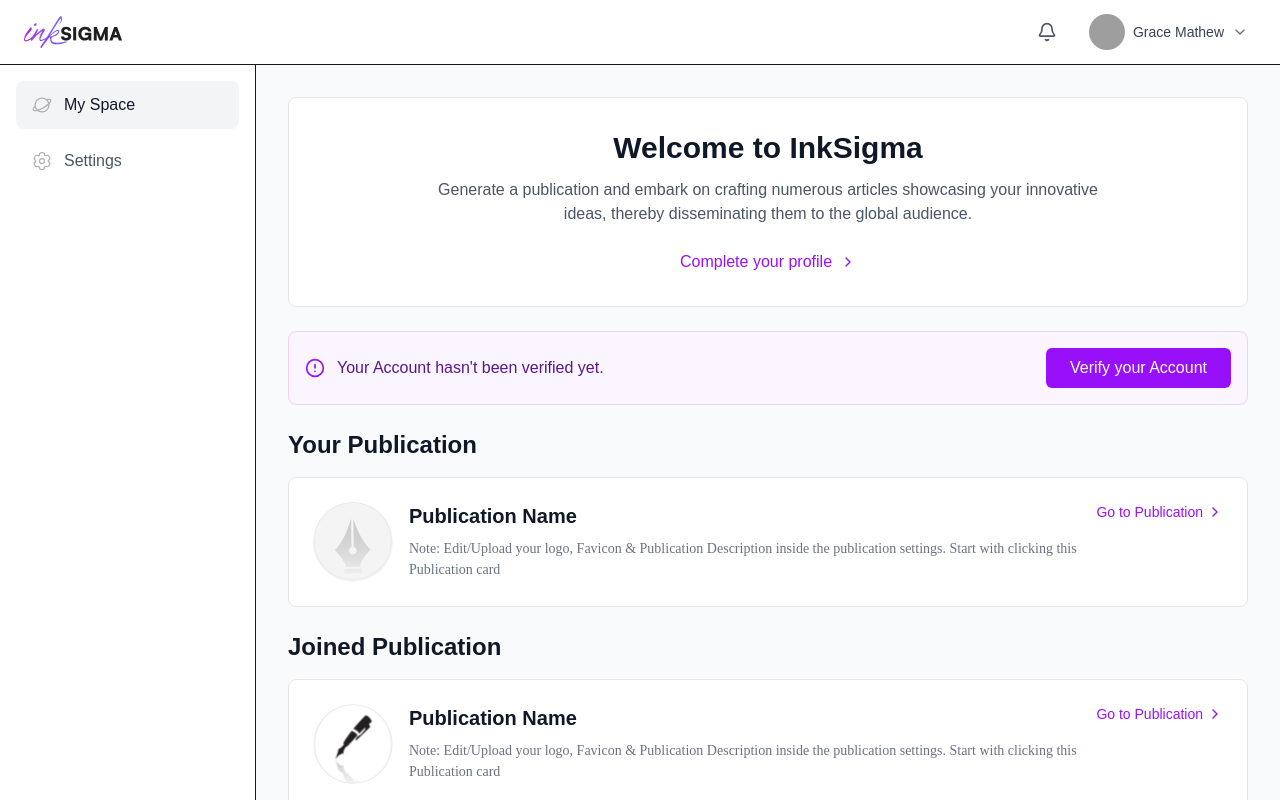
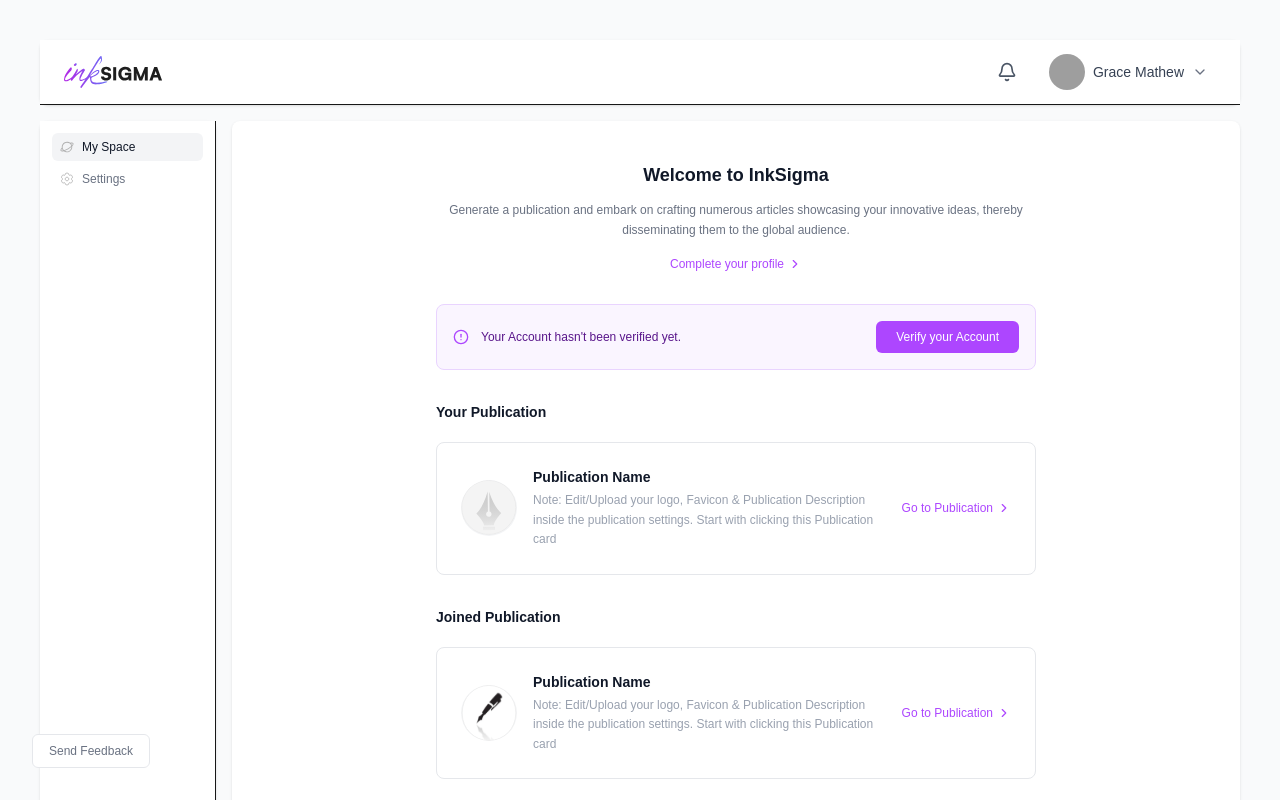
Before and after one commit to inksigmaaa/InkSigma, a Next.js app: page /dashboard in a window 1280 px wide. Shown: the top 800 px of the page. Built offline with nearby package versions, Linux system fonts and the light colour scheme; grey boxes are pictures that could not be loaded.

Commit message:
update the dashboard

```diff
--- a/src/app/dashboard/page.jsx
+++ b/src/app/dashboard/page.jsx
@@ -4,62 +4,64 @@
 
 export default function DashboardPage() {
   return (
-    <div className="min-h-screen bg-gray-50">
-      <DashboardNavbar />
+    <div className="min-h-screen bg-gray-50 p-4">
+      {/* Header Container */}
+      <div className="max-w-[1200px] mx-auto bg-white rounded-lg mb-4 shadow-sm">
+        <DashboardNavbar />
+      </div>
 
-      <div className="flex flex-col md:flex-row">
-        <DashboardSidebar />
+      {/* Main Layout with Sidebar and Content */}
+      <div className="max-w-[1200px] mx-auto flex gap-4">
+        {/* Sidebar Container */}
+        <div className="bg-white rounded-lg shadow-sm">
+          <DashboardSidebar />
+        </div>
 
-        <main className="flex-1 p-4 md:p-6 lg:p-8">
-          <div className="max-w-5xl mx-auto space-y-4 md:space-y-6">
+        {/* Content Area - Single Container */}
+        <main className="flex-1 bg-white rounded-lg shadow-sm px-16 py-10">
+          <div className="max-w-[600px] mx-auto space-y-8">
             {/* Welcome Banner */}
-            <div className="bg-white rounded-lg border border-gray-200 p-4 md:p-6 lg:p-8 text-center">
-              <h1 className="text-2xl md:text-3xl font-bold text-gray-900 mb-2 md:mb-3">Welcome to InkSigma</h1>
-              <p className="text-sm md:text-base text-gray-600 mb-4 md:mb-6 max-w-2xl mx-auto">
+            <div className="text-center">
+              <h1 className="text-lg font-bold text-gray-900 mb-3">Welcome to InkSigma</h1>
+              <p className="text-xs text-gray-500 leading-relaxed mb-4">
                 Generate a publication and embark on crafting numerous articles showcasing your innovative ideas, thereby disseminating them to the global audience.
               </p>
-              <button className="inline-flex items-center gap-2 text-purple-600 hover:text-purple-700 font-medium text-sm md:text-base">
+              <button className="text-purple-500 hover:text-purple-600 text-xs flex items-center gap-1 mx-auto">
                 Complete your profile
-                <ChevronRight className="w-4 h-4" />
+                <ChevronRight className="w-3.5 h-3.5" />
               </button>
             </div>
 
             {/* Verification Alert */}
-            <div className="bg-purple-50 border border-purple-200 rounded-lg p-3 md:p-4 flex flex-col sm:flex-row items-start sm:items-center justify-between gap-3">
+            <div className="bg-purple-50 border border-purple-200 rounded-lg p-4 flex items-center justify-between">
               <div className="flex items-center gap-3">
-                <AlertCircle className="w-5 h-5 text-purple-600 flex-shrink-0" />
-                <p className="text-sm md:text-base text-purple-900 font-medium">Your Account hasn't been verified yet.</p>
+                <AlertCircle className="w-4 h-4 text-purple-500 flex-shrink-0" />
+                <p className="text-xs text-purple-900">Your Account hasn't been verified yet.</p>
               </div>
-              <button className="w-full sm:w-auto bg-purple-600 hover:bg-purple-700 text-white px-4 md:px-6 py-2 rounded-md font-medium transition-colors text-sm md:text-base">
+              <button className="bg-purple-500 hover:bg-purple-600 text-white px-5 py-2 rounded-md text-xs transition-colors whitespace-nowrap">
                 Verify your Account
               </button>
             </div>
 
             {/* Your Publication Section */}
             <section>
-              <h2 className="text-xl md:text-2xl font-bold text-gray-900 mb-3 md:mb-4">Your Publication</h2>
-
-              <div className="bg-white rounded-lg border border-gray-200 p-4 md:p-6">
-                <div className="flex flex-col sm:flex-row items-start justify-between gap-4">
-                  <div className="flex gap-3 md:gap-4 w-full sm:w-auto">
-                    {/* Publication Icon */}
-                    <div className="w-16 h-16 md:w-20 md:h-20 rounded-full bg-gray-100 flex items-center justify-center flex-shrink-0">
-                      <img src="/icons/nib.svg" alt="publication" className="w-16 h-16 md:w-20 md:h-20 rounded-full" />
+              <h2 className="text-sm font-bold text-gray-900 mb-5">Your Publication</h2>
+              <div className="bg-white rounded-lg border border-gray-200 p-6">
+                <div className="flex items-center justify-between">
+                  <div className="flex gap-4 items-center flex-1">
+                    <div className="w-14 h-14 rounded-full bg-gray-100 flex items-center justify-center flex-shrink-0">
+                      <img src="/icons/nib.svg" alt="publication" className="w-14 h-14 rounded-full" />
                     </div>
-
-                    {/* Publication Info */}
                     <div className="flex-1">
-                      <h3 className="text-lg md:text-xl font-semibold text-gray-900 mb-1 md:mb-2">Publication Name</h3>
-                      <p className="text-xs md:text-sm text-gray-500 leading-[150%]" style={{ fontFamily: 'Public Sans' }}>
+                      <h3 className="text-sm font-semibold text-gray-900 mb-1">Publication Name</h3>
+                      <p className="text-xs text-gray-400 leading-relaxed">
                         Note: Edit/Upload your logo, Favicon & Publication Description inside the publication settings. Start with clicking this Publication card
                       </p>
                     </div>
                   </div>
-
-                  {/* Go to Publication Link */}
-                  <button className="flex items-center gap-1 text-purple-600 hover:text-purple-700 font-medium text-sm whitespace-nowrap self-start sm:self-auto">
+                  <button className="flex items-center gap-1 text-purple-500 hover:text-purple-600 text-xs whitespace-nowrap ml-4">
                     Go to Publication
-                    <ChevronRight className="w-4 h-4" />
+                    <ChevronRight className="w-3.5 h-3.5" />
                   </button>
                 </div>
               </div>
@@ -67,38 +69,39 @@
 
             {/* Joined Publication Section */}
             <section>
-              <h2 className="text-xl md:text-2xl font-bold text-gray-900 mb-3 md:mb-4">Joined Publication</h2>
-
-              <div className="bg-white rounded-lg border border-gray-200 p-4 md:p-6">
-                <div className="flex flex-col sm:flex-row items-start justify-between gap-4">
-                  <div className="flex gap-3 md:gap-4 w-full sm:w-auto">
-                    {/* Publication Icon */}
-                    <div className="w-16 h-16 md:w-20 md:h-20 rounded-full bg-gray-100 flex items-center justify-center flex-shrink-0">
-                      <img src="/icons/pen.svg" alt="publication" className="w-16 h-16 md:w-20 md:h-20 rounded-full" />
+              <h2 className="text-sm font-bold text-gray-900 mb-5">Joined Publication</h2>
+              <div className="bg-white rounded-lg border border-gray-200 p-6">
+                <div className="flex items-center justify-between">
+                  <div className="flex gap-4 items-center flex-1">
+                    <div className="w-14 h-14 rounded-full bg-gray-100 flex items-center justify-center flex-shrink-0">
+                      <img src="/icons/pen.svg" alt="publication" className="w-14 h-14 rounded-full" />
                     </div>
-
-                    {/* Publication Info */}
                     <div className="flex-1">
-                      <h3 className="text-lg md:text-xl font-semibold text-gray-900 mb-1 md:mb-2">Publication Name</h3>
-                      <p className="text-xs md:text-sm text-gray-500 leading-[150%]" style={{ fontFamily: 'Public Sans' }}>
+                      <h3 className="text-sm font-semibold text-gray-900 mb-1">Publication Name</h3>
+                      <p className="text-xs text-gray-400 leading-relaxed">
                         Note: Edit/Upload your logo, Favicon & Publication Description inside the publication settings. Start with clicking this Publication card
                       </p>
                     </div>
                   </div>
-
-                  {/* Go to Publication Link */}
-                  <button className="flex items-center gap-1 text-purple-600 hover:text-purple-700 font-medium text-sm whitespace-nowrap self-start sm:self-auto">
+                  <button className="flex items-center gap-1 text-purple-500 hover:text-purple-600 text-xs whitespace-nowrap ml-4">
                     Go to Publication
-                    <ChevronRight className="w-4 h-4" />
+                    <ChevronRight className="w-3.5 h-3.5" />
                   </button>
                 </div>
               </div>
             </section>
 
             {/* Multiple Publication Coming Soon */}
-            <section className="text-center py-8 md:py-12">
-              <p className="text-gray-400 text-base md:text-lg">Multiple Publication coming soon!</p>
+            <section className="bg-gray-50 rounded-lg py-16 text-center">
+              <p className="text-gray-400 text-xs">Multiple Publication coming soon!</p>
             </section>
+          </div>
+
+          {/* Send Feedback Button */}
+          <div className="fixed bottom-8 left-8">
+            <button className="text-xs text-gray-500 hover:text-gray-700 px-4 py-2 rounded-md border border-gray-200 bg-white">
+              Send Feedback
+            </button>
           </div>
         </main>
       </div>
--- a/src/components/DashboardNavbar.jsx
+++ b/src/components/DashboardNavbar.jsx
@@ -13,7 +13,7 @@
 
 export default function DashboardNavbar() {
   return (
-    <nav className="border-b bg-white sticky top-0 z-50">
+    <nav className="border-b bg-white sticky top-0 z-50 mt-6">
       <div className="flex h-14 md:h-16 items-center justify-between px-4 md:px-6">
         {/* Logo */}
         <div className="flex items-center">
@@ -38,13 +38,8 @@
               <ChevronDown className="h-3 w-3 md:h-4 md:w-4 text-gray-500" />
             </DropdownMenuTrigger>
             <DropdownMenuContent align="end" className="w-48 md:w-56">
-              <DropdownMenuLabel>My Account</DropdownMenuLabel>
-              <DropdownMenuSeparator />
-              <DropdownMenuItem>Profile</DropdownMenuItem>
-              <DropdownMenuItem>Settings</DropdownMenuItem>
-              <DropdownMenuItem>Billing</DropdownMenuItem>
-              <DropdownMenuSeparator />
-              <DropdownMenuItem className="text-red-600">Log out</DropdownMenuItem>
+              <DropdownMenuItem>Profile Settings</DropdownMenuItem>
+              <DropdownMenuItem>Logout</DropdownMenuItem>
             </DropdownMenuContent>
           </DropdownMenu>
         </div>
--- a/src/components/DashboardSidebar.jsx
+++ b/src/components/DashboardSidebar.jsx
@@ -22,8 +22,8 @@
   const pathname = usePathname()
 
   return (
-    <aside className="w-full md:w-64 bg-white border-r md:min-h-screen border-b md:border-b-0">
-      <nav className="p-2 md:p-4 flex md:flex-col md:space-y-2 gap-2 md:gap-0 overflow-x-auto md:overflow-x-visible">
+    <aside className="w-full md:w-44 bg-white border-r md:min-h-screen border-b md:border-b-0">
+      <nav className="p-2 md:p-3 flex md:flex-col md:space-y-1 gap-2 md:gap-0 overflow-x-auto md:overflow-x-visible">
         {menuItems.map((item) => {
           const isActive = pathname === item.href
 
@@ -32,14 +32,14 @@
               key={item.href}
               href={item.href}
               className={cn(
-                "flex items-center gap-2 md:gap-3 px-3 md:px-4 py-2 md:py-3 rounded-lg transition-colors whitespace-nowrap",
+                "flex items-center gap-2 px-2 py-1.5 rounded-md transition-colors whitespace-nowrap",
                 isActive
                   ? "bg-gray-100 text-gray-900"
-                  : "text-gray-600 hover:bg-gray-50 hover:text-gray-900"
+                  : "text-gray-500 hover:bg-gray-50 hover:text-gray-900"
               )}
             >
-              <img src={item.icon} alt={item.title} className="h-4 w-4 md:h-5 md:w-5" />
-              <span className="font-medium text-sm md:text-base">{item.title}</span>
+              <img src={item.icon} alt={item.title} className="h-3.5 w-3.5" />
+              <span className="text-xs">{item.title}</span>
             </Link>
           )
         })}
--- a/src/components/ui/dropdown-menu.jsx
+++ b/src/components/ui/dropdown-menu.jsx
@@ -52,7 +52,7 @@
       ref={ref}
       sideOffset={sideOffset}
       className={cn(
-        "z-50 min-w-[8rem] overflow-hidden rounded-md border bg-popover p-1 text-popover-foreground shadow-md data-[state=open]:animate-in data-[state=closed]:animate-out data-[state=closed]:fade-out-0 data-[state=open]:fade-in-0 data-[state=closed]:zoom-out-95 data-[state=open]:zoom-in-95 data-[side=bottom]:slide-in-from-top-2 data-[side=left]:slide-in-from-right-2 data-[side=right]:slide-in-from-left-2 data-[side=top]:slide-in-from-bottom-2",
+        "z-50 min-w-[8rem] overflow-hidden rounded-md bg-white p-1 text-gray-900 shadow-md data-[state=open]:animate-in data-[state=closed]:animate-out data-[state=closed]:fade-out-0 data-[state=open]:fade-in-0 data-[state=closed]:zoom-out-95 data-[state=open]:zoom-in-95 data-[side=bottom]:slide-in-from-top-2 data-[side=left]:slide-in-from-right-2 data-[side=right]:slide-in-from-left-2 data-[side=top]:slide-in-from-bottom-2",
         className
       )}
       {...props}
@@ -65,7 +65,7 @@
   <DropdownMenuPrimitive.Item
     ref={ref}
     className={cn(
-      "relative flex cursor-default select-none items-center rounded-sm px-2 py-1.5 text-sm outline-none transition-colors focus:bg-accent focus:text-accent-foreground data-[disabled]:pointer-events-none data-[disabled]:opacity-50",
+      "relative flex cursor-default select-none items-center rounded-sm px-2 py-1.5 text-sm outline-none transition-colors hover:bg-gray-100 focus:bg-gray-100 data-[disabled]:pointer-events-none data-[disabled]:opacity-50",
       inset && "pl-8",
       className
     )}
```
